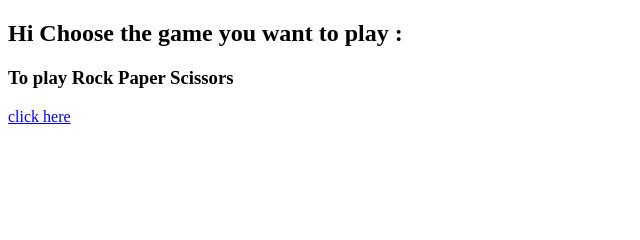
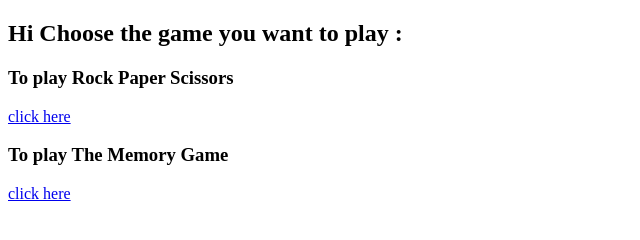
Before and after one commit to kova1011/gameMaker, a plain HTML site: page index.html in a window 1280 px wide. Shown: the whole page, without its empty margins (0-640 px from the left). Drawn offline with Linux system fonts and the light colour scheme.

Commit message:
starting memory game

```diff
--- a/index.html
+++ b/index.html
@@ -3,13 +3,16 @@
 
 <head>
  <meta charset="UTF-8">
- <title>Rock Paper Scissors Tut</title>
+ <title>Choose a Game</title>
 </head>
 
 <body>
  <h2>Hi Choose the game you want to play : </h2>
  <h3>To play Rock Paper Scissors </h3>
- <a href="rockpaperscissors.html" target="_blank">click here</a>
+ <a href="rockpaperscissors.html">click here</a>
+</body>
+<h3>To play The Memory Game </h3>
+<a href="memomrygame.html">click here</a>
 </body>
 
 </html>
```
Also changed, not shown: memomrygame.html (+5 -2 lines), rockpaperscissors.html (+1 -1 lines), app2.js (added).
